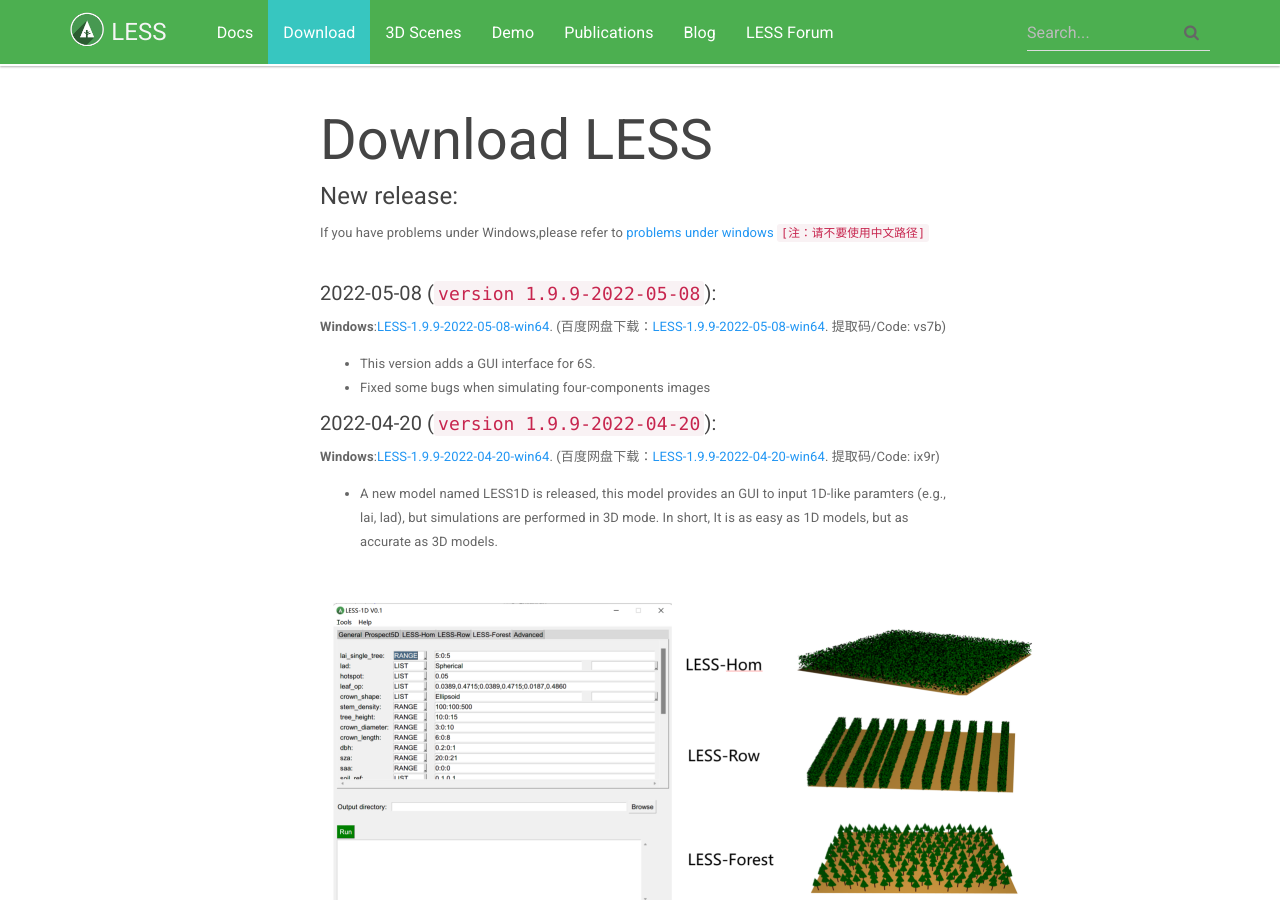
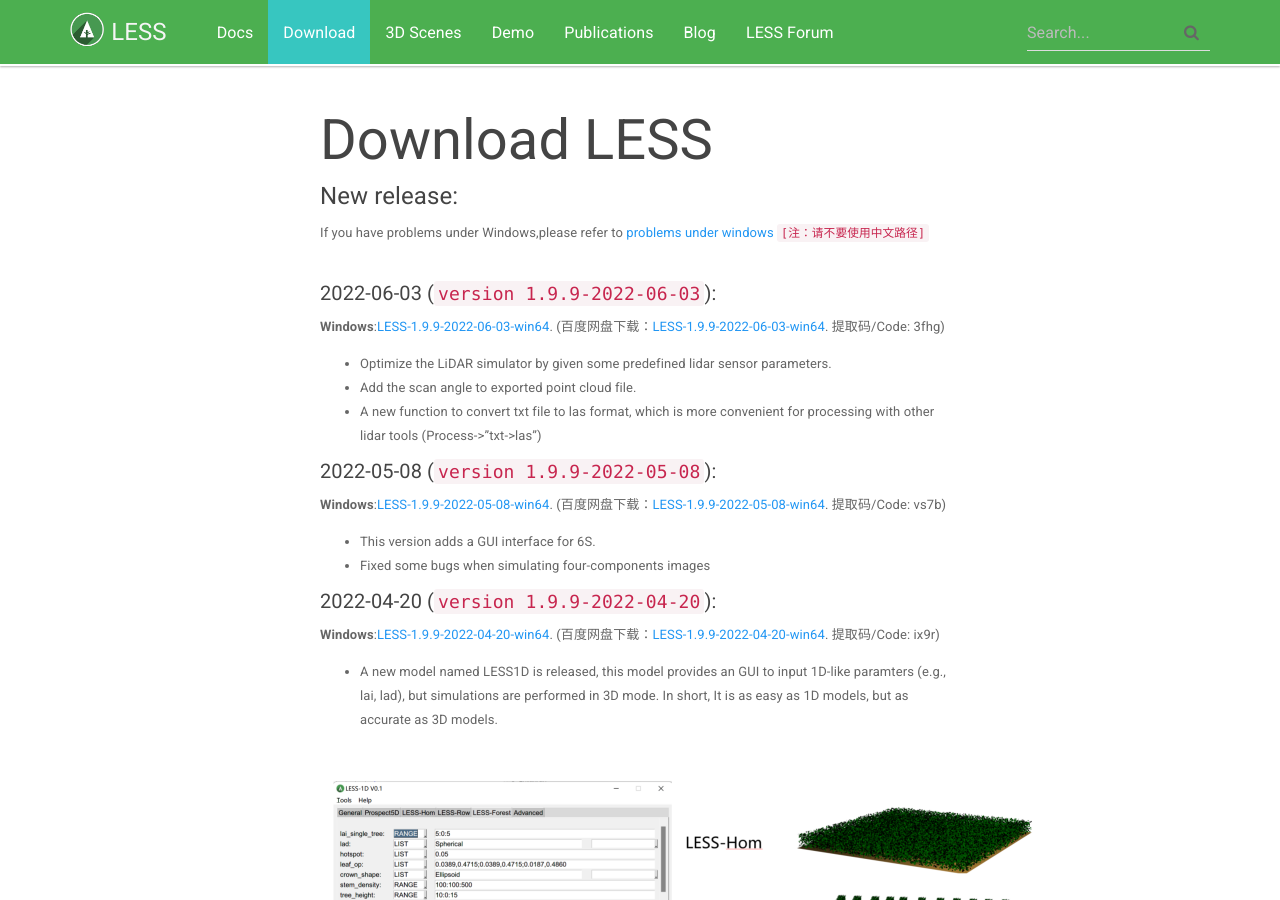
Before and after one commit to jianboqi/jianboqi.github.io, a Jekyll site: the page built from download-less.md, in a window 1280 px wide and 900 px high. Built offline with Jekyll 4.4.1, drawn with Linux system fonts in a browser that asks for light colours; nearby versions of some CDN libraries.

Commit message:
Update download-less.md

```diff
--- a/download-less.md
+++ b/download-less.md
@@ -13,6 +13,13 @@
 `[注：请不要使用中文路径]`
 <br>
 <br>
+##### 2022-06-03 (`version 1.9.9-2022-06-03`):
+**Windows**:<a href="https://drive.google.com/file/d/16fbuDZ0zbrEQvsQX5n6vZIz8M41k-3P_/view?usp=sharing">LESS-1.9.9-2022-06-03-win64</a>. (百度网盘下载：<a href="https://pan.baidu.com/s/1bZPNAjwVCH-xsgzVmy_EDQ">LESS-1.9.9-2022-06-03-win64</a>. 提取码/Code: 3fhg)
+
+* Optimize the LiDAR simulator by given some predefined lidar sensor parameters.
+* Add the scan angle to exported point cloud file.
+* A new function to convert txt file to las format, which is more convenient for processing with other lidar tools (Process->"txt->las")
+
 ##### 2022-05-08 (`version 1.9.9-2022-05-08`):
 **Windows**:<a href="https://drive.google.com/file/d/16fbuDZ0zbrEQvsQX5n6vZIz8M41k-3P_/view?usp=sharing">LESS-1.9.9-2022-05-08-win64</a>. (百度网盘下载：<a href="https://pan.baidu.com/s/1bdHCCgOCNobvWtsMMelk9g">LESS-1.9.9-2022-05-08-win64</a>. 提取码/Code: vs7b)
 
```
